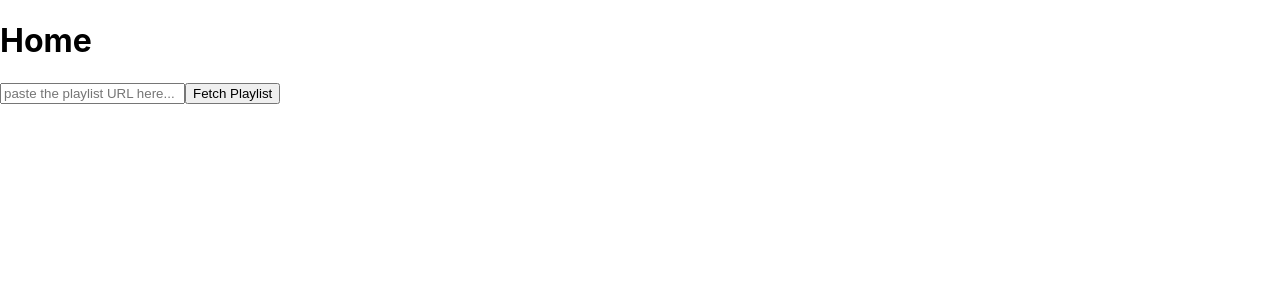
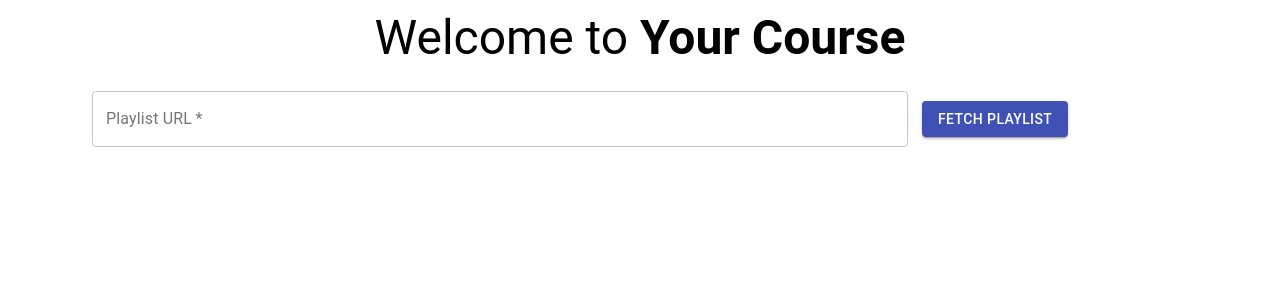
Before and after one commit to Sanket-Kulkarni18/your_course, a React (Create React App) app: page / in a window 1280 px wide. Shown: the top 300 px of the page. Built offline with nearby package versions, Linux system fonts and the light colour scheme.

Commit message:
videos UI added

```diff
--- a/package.json
+++ b/package.json
@@ -3,6 +3,7 @@
   "version": "0.1.0",
   "private": true,
   "dependencies": {
+    "@material-ui/core": "^4.11.3",
     "@testing-library/jest-dom": "^5.11.9",
     "@testing-library/react": "^11.2.5",
     "@testing-library/user-event": "^12.6.3",
--- a/src/CreateCourse/CreateCourse.js
+++ b/src/CreateCourse/CreateCourse.js
@@ -1,53 +1,92 @@
+import {
+  Container,
+  Grid,
+  List,
+  ListItem,
+  makeStyles,
+  Typography,
+} from "@material-ui/core";
 import { useContext, useEffect, useState } from "react";
 import { PlaylistContext } from "../context/PlaylistContext";
-import { plReqApi } from "../utils/youtubeAPI";
+import { youtubeRequest } from "../utils/youtubeAPI";
+import VideoCard from "./VideoCard";
 
-const CreateCourse = ()=> {
+const useStyles = makeStyles({
+  videoList: {
+    maxHeight: "100vh",
+    overflow: "auto",
+  },
+});
 
-    const {playlistId} = useContext(PlaylistContext)
+const CreateCourse = () => {
+  const classes = useStyles();
+  const { playlistId } = useContext(PlaylistContext);
 
-    const [videos, setVideos] = useState()
+  const [videos, setVideos] = useState();
+  const [loadingPlaylistItems, setLoadingPlaylistItems] = useState(true);
 
   // https://youtube.googleapis.com/youtube/v3/
   // playlistItems?part=snippet&playlistId=PLRAV69dS1uWSxUIk5o3vQY2-_VKsOpXLD&key=[YOUR_API_KEY]
 
-    const fetchPlaylist = async()=> {
-        const {status, data} = await plReqApi.get('/playlistItems', {
+  const fetchPlaylist = async () => {
+    setLoadingPlaylistItems(true);
+    const { status, data } = await youtubeRequest.get("/playlistItems", {
       params: {
-                playlistId
-            }
-        })
+        playlistId,
+      },
+    });
 
-        if(status === 200){
-            let videosArray = []
-            data.items.forEach(videoObject=> {
+    if (status === 200) {
+      let videosArray = [];
+      data.items.forEach((videoObject) => {
         let video = {
           videoId: videoObject.snippet?.resourceId.videoId,
           thumb: videoObject.snippet?.thumbnails.medium.url,
           videoTitle: videoObject.snippet?.title,
           channelTitle: videoObject.snippet?.channelTitle,
+        };
+        videosArray.push(video);
+      });
+      setVideos(videosArray);
+      setLoadingPlaylistItems(false);
     }
-                videosArray.push(video)
-            })
-            setVideos(videosArray)
-
-            console.log(videos)
-        }
-
-    }
+  };
 
   useEffect(() => {
-        if(playlistId){
-            fetchPlaylist()
+    if (playlistId) {
+      fetchPlaylist();
     }
   }, [playlistId]);
 
   return (
     <div>
-            <h1>Create Course</h1>
-            <p>Playlist ID: {playlistId}</p>
+      <Container maxWidth={false}>
+        <Grid container spacing={0}>
+          {/* left half portion */}
+          <Grid container item sm={6}>
+            <Typography component="h5" variant="h5">
+              List of Videos for course
+            </Typography>
+            <List className={classes.videoList}>
+              {loadingPlaylistItems ? (
+                <p>Wait we are loading</p>
+              ) : (
+                videos.map((mVideo) => (
+                  <ListItem key={mVideo.videoId} maxWidth="100%">
+                    <VideoCard mVideo={mVideo} />
+                  </ListItem>
+                ))
+              )}
+            </List>
+          </Grid>
+          {/* right half portion */}
+          <Grid container item sm={6}>
+            Hello
+          </Grid>
+        </Grid>
+      </Container>
     </div>
-    )
-}
+  );
+};
 
 export default CreateCourse;
--- /dev/null
+++ b/src/CreateCourse/VideoCard.js
@@ -0,0 +1,27 @@
+import { Card, Grid, makeStyles, Paper, Typography } from "@material-ui/core";
+
+const useStyles = makeStyles({
+  card: {
+    width: "100%",
+  },
+});
+
+const VideoCard = ({ mVideo }) => {
+  const classes = useStyles();
+
+  return (
+    <Paper elevation={6} className={classes.card}>
+      <Grid container spacing={0}>
+        <Grid item lg={4}>
+          <img src={mVideo.thumb} alt="video_thumb" width="200rem" />
+        </Grid>
+        <Grid item lg={8}>
+          <Typography variant="h6">{mVideo.videoTitle}</Typography>
+          <Typography component="p">{mVideo.channelTitle}</Typography>
+        </Grid>
+      </Grid>
+    </Paper>
+  );
+};
+
+export default VideoCard;
--- /dev/null
+++ b/src/HomePage/HomePage.css
@@ -0,0 +1,7 @@
+.button {
+  margin: 10em;
+}
+
+.input {
+  margin: 10em;
+}
--- a/src/HomePage/HomePage.js
+++ b/src/HomePage/HomePage.js
@@ -1,46 +1,101 @@
+import "./HomePage.css";
+import {
+  Button,
+  Container,
+  Grid,
+  makeStyles,
+  TextField,
+  Typography,
+} from "@material-ui/core";
 import React, { useContext, useState } from "react";
 import { Redirect } from "react-router-dom";
 import { PlaylistContext } from "../context/PlaylistContext";
 
-const HomePage = ()=> {
+const useStyles = makeStyles({
+  heading: {
+    textAlign: "center",
+    margin: "0.2em 0",
+  },
+  input: {
+    margin: "1em",
+  },
+  button: {
+    margin: "0 1em",
+  },
+});
 
+const HomePage = () => {
+  const classes = useStyles();
   // context values provided from context.provider
-    const {setPlaylistId} = useContext(PlaylistContext)
+  const { setPlaylistId } = useContext(PlaylistContext);
 
   // states
-    const [url , setUrl] = useState("")
-    const [redirect, setRedirect] = useState(false)
-
+  const [url, setUrl] = useState("");
+  const [redirect, setRedirect] = useState(false);
 
   // functions
-    const getIdFromUrl = playlistURL => {
+  const getIdFromUrl = (playlistURL) => {
     let startIndex = playlistURL.search("list=");
-        startIndex+=5;
+    startIndex += 5;
     playlistURL = playlistURL.substring(startIndex, playlistURL.length);
 
     let endIndex = playlistURL.search("&");
-        endIndex = (endIndex === -1) ? (playlistURL.length) : (endIndex);
+    endIndex = endIndex === -1 ? playlistURL.length : endIndex;
 
-        let id = playlistURL.substring(0,endIndex);
+    let id = playlistURL.substring(0, endIndex);
 
     return id;
-    }
+  };
 
-    const handleSubmit=(e)=>{
+  const handleSubmit = (e) => {
     e.preventDefault();
 
-        setPlaylistId(getIdFromUrl(url))
-        setRedirect(true)
-    }
+    setPlaylistId(getIdFromUrl(url));
+    setRedirect(true);
+  };
   return (
     <div>
       {/* if playlist id is fetched successfully, redirect to create course */}
       {redirect ? <Redirect to="/createCourse" /> : null}
-            <h1>Home</h1>
-            <input type ="text" placeholder="paste the playlist URL here..." value={url} onChange={e=>setUrl(e.target.value)}/>
-            <button onClick={handleSubmit}>Fetch Playlist</button>
+      <Container>
+        <Typography variant="h3" className={classes.heading}>
+          Welcome to <b>Your Course</b>
+        </Typography>
+        <form noValidate>
+          <Grid
+            container
+            spacing={2}
+            direction="row"
+            justify="center"
+            alignItems="center"
+          >
+            <Grid item xs={8}>
+              <TextField
+                className={classes.input}
+                id="outlined-basic"
+                fullWidth
+                required
+                variant="outlined"
+                label="Playlist URL"
+                value={url}
+                onChange={(e) => setUrl(e.target.value)}
+              />
+            </Grid>
+            <Grid item xs={3}>
+              <Button
+                className={classes.button}
+                variant="contained"
+                color="primary"
+                onClick={handleSubmit}
+              >
+                Fetch Playlist
+              </Button>
+            </Grid>
+          </Grid>
+        </form>
+      </Container>
     </div>
-    )
-}
+  );
+};
 
 export default HomePage;
--- a/src/utils/youtubeAPI.js
+++ b/src/utils/youtubeAPI.js
@@ -1,16 +1,13 @@
-import axios from 'axios';
+import axios from "axios";
 
 const API_KEY = "AIzaSyBKx9SFGUzz1uUtGkDyjFiL3zF0skagBIQ";
 
-// https://youtube.googleapis.com/youtube/v3/
-// playlistItems?part=snippet&playlistId=PLRAV69dS1uWSxUIk5o3vQY2-_VKsOpXLD&key=[YOUR_API_KEY]
-
-export const plReqApi = axios.create({
-    baseURL: "https://www.googleapis.com/youtube/v3/",
-    params: {
-        part: 'snippet',
-        maxResults: 50,
-        key: API_KEY
-    },
-    headers: {}
-})
+export const youtubeRequest = axios.create({
+  baseURL: "https://www.googleapis.com/youtube/v3/",
+  params: {
+    part: "snippet",
+    maxResults: 20,
+    key: API_KEY,
+  },
+  headers: {},
+});
```
Also changed, not shown: src/App.js (+9 -12 lines), 1 other file (tests, documents, lock files or other folders). Lines whose indentation alone changed are shown as unchanged.
